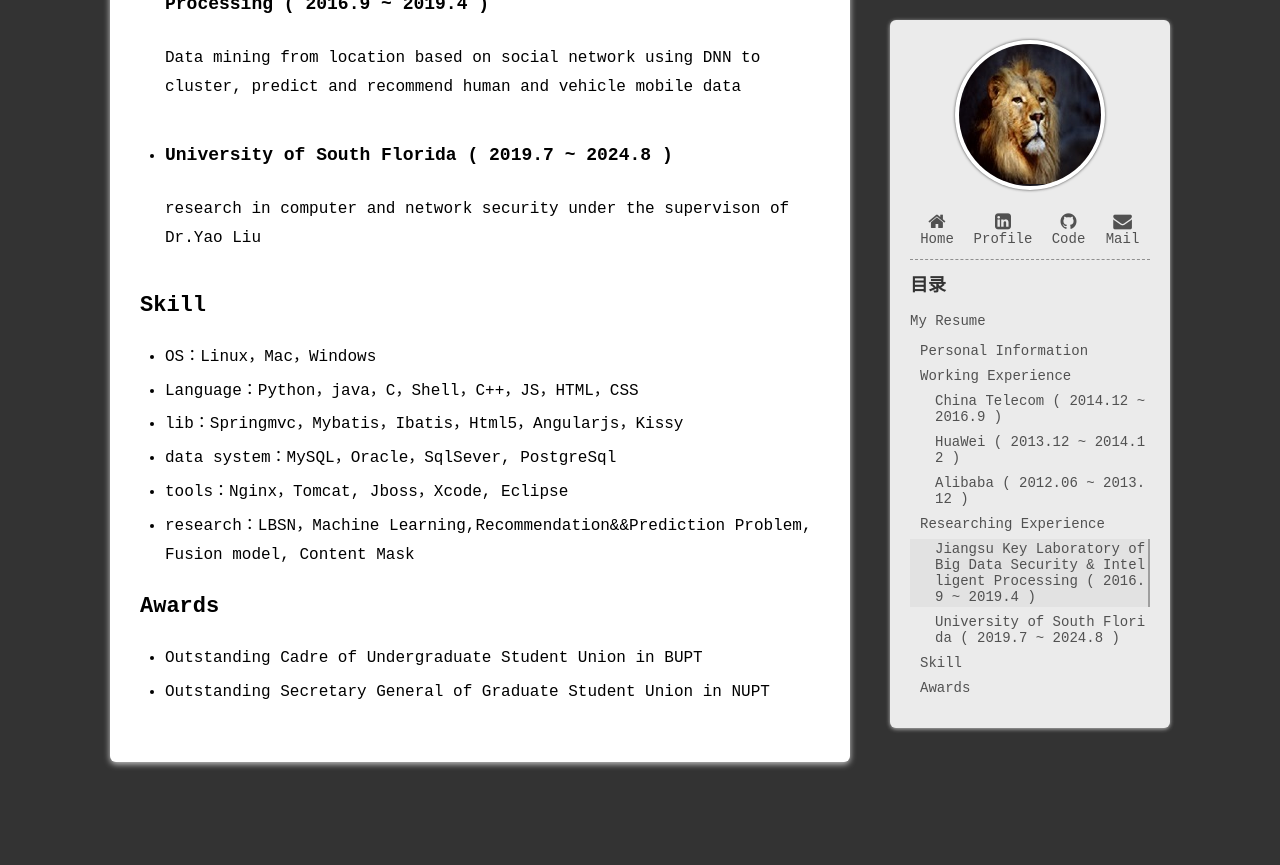
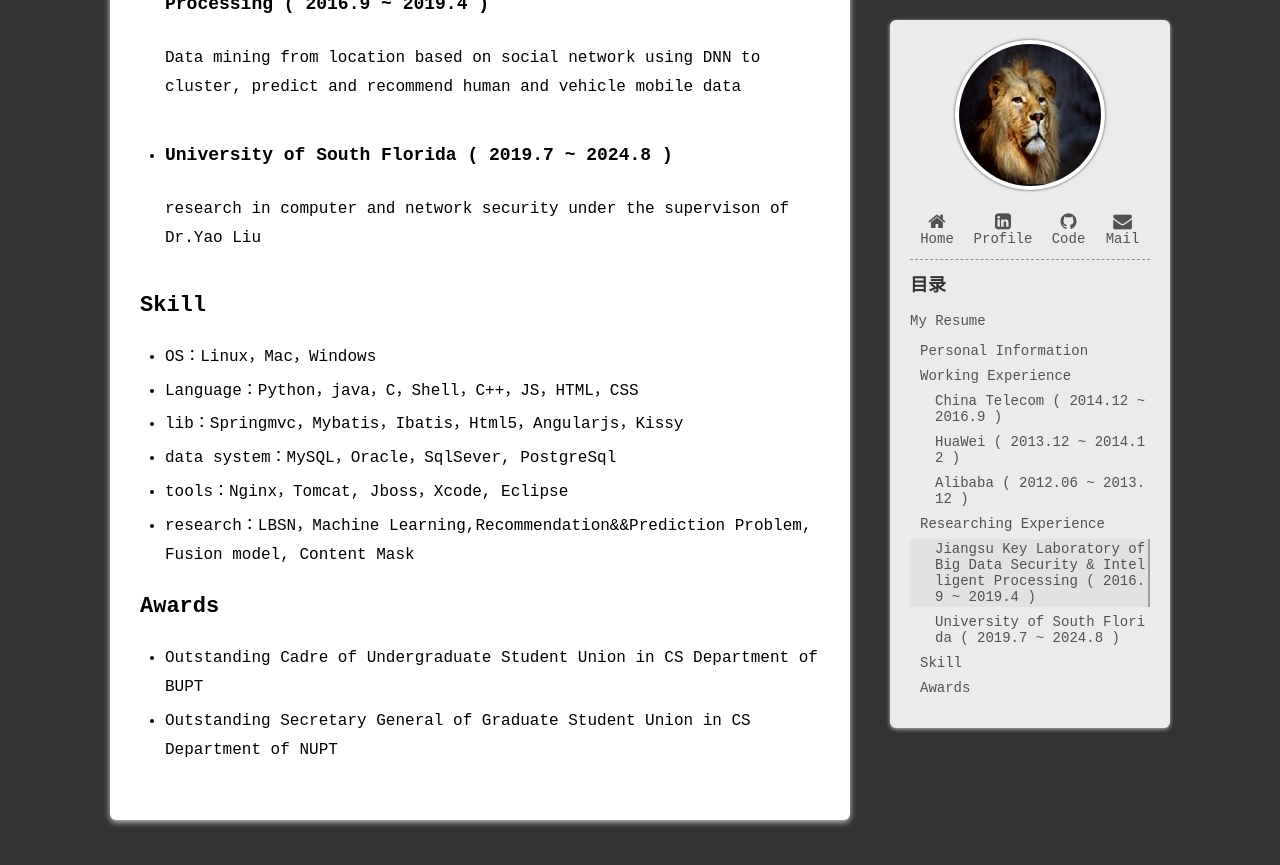
Before and after one commit to jjAugust/jjAugust.github.io, a Jekyll site: the page built from _posts/resume/2016-05-19-resume.md, in a window 1280 px wide and 900 px high, scrolled down 763 px. Shown: the top 865 px of the window. Built offline with Jekyll 4.4.1, drawn with Linux system fonts in a browser that asks for light colours; before the commit the page ends 1605 px from its top, so only the background shows below that.

Commit message:
Update 2016-05-19-resume.md

```diff
--- a/_posts/resume/2016-05-19-resume.md
+++ b/_posts/resume/2016-05-19-resume.md
@@ -43,5 +43,5 @@ Skill
 
 Awards
 ---
-- Outstanding Cadre of Undergraduate Student Union in BUPT
-- Outstanding Secretary General of Graduate Student Union in NUPT
+- Outstanding Cadre of Undergraduate Student Union in CS Department of BUPT
+- Outstanding Secretary General of Graduate Student Union in CS Department of NUPT
```
